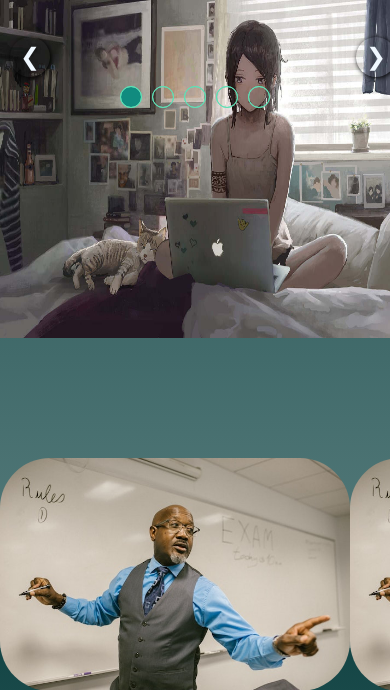
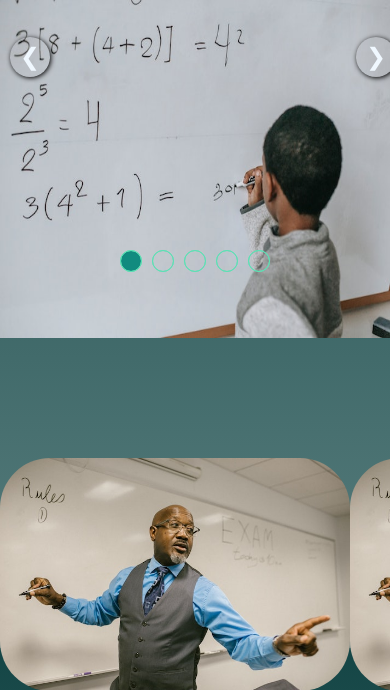
Before and after one commit to andd38/ProjetoTCC, a PHP site: page / in a window 390 px wide; the page is wider, and only the part inside the window is pictured. Shown: the part 196-886 px from the top of that part. Run offline with PHP 8.4, Linux system fonts and the light colour scheme.

Commit message:
Media screen slider ajustes
miauu

```diff
--- a/css/slider.css
+++ b/css/slider.css
@@ -138,3 +138,19 @@
 #radio5:checked ~ .primeiro {
   margin-left: -100%;
 }
+
+
+@media screen and (max-width:900px) {
+  .img-desktop {
+    display: none;
+  }
+
+  .img-mobile {
+    display: block;
+    width: 100%;
+  }
+
+  .nav-manual, .nav-auto {
+    margin-top: 250px;
+  }
+}
--- a/index.html
+++ b/index.html
@@ -61,27 +61,27 @@
         <div class="slide-box primeiro">
 
           <img class="img-desktop" src="img/sliderimg/1.jpg" alt="slide 1">
-          <img class="img-mobile" src="" alt="slide 1">
+          <img class="img-mobile" src="img/sliderimg/img1/pexels-katerina-holmes-5905857.jpg" alt="slide 1">
         </div>
 
         <div class="slide-box">
           <img class="img-desktop" src="img/sliderimg/2.jpg" alt="slide 2">
-          <img class="img-mobile" src="" alt="slide 2">
+          <img class="img-mobile" src="img/sliderimg/img2/pexels-pixabay-356040.jpg" alt="slide 2">
         </div>
 
         <div class="slide-box">
           <img class="img-desktop" src="img/sliderimg/3.jpg" alt="slide 3">
-          <img class="img-mobile" src="" alt="slide 3">
+          <img class="img-mobile" src="img/sliderimg/img3/pexels-julia-m-cameron-4145196.jpg" alt="slide 3">
         </div>
 
         <div class="slide-box">
           <img class="img-desktop" src="img/sliderimg/4.jpg" alt="slide 4">
-          <img class="img-mobile" src="" alt="slide 4">
+          <img class="img-mobile" src="img/sliderimg/img4/pexels-christina-morillo-1181673.jpg" alt="slide 4">
         </div>
 
         <div class="slide-box">
           <img class="img-desktop" src="img/sliderimg/5.jpg" alt="slide 5">
-          <img class="img-mobile" src="" alt="slide 5">
+          <img class="img-mobile" src="img/sliderimg/img5/pexels-thisisengineering-3861976.jpg" alt="slide 5">
         </div>
 
         <div class="nav-arrow">
--- a/js/slide.js
+++ b/js/slide.js
@@ -5,7 +5,7 @@ document.getElementById('radio1').checked = true;
 
 setInterval(() => {
     proximaimg();
-}, 5000);
+}, 10000);
 
 function proximaimg() {
     cont++;
```
